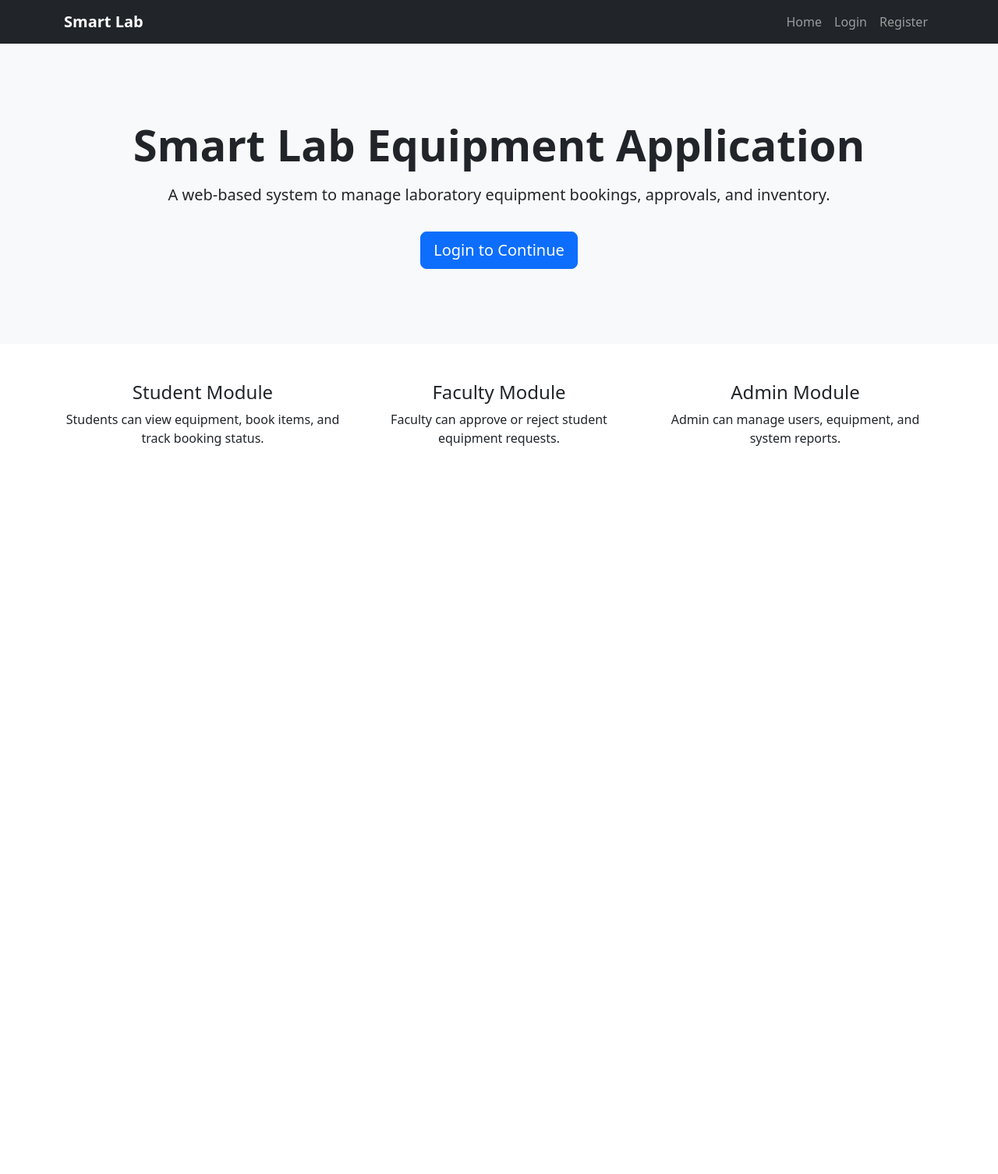
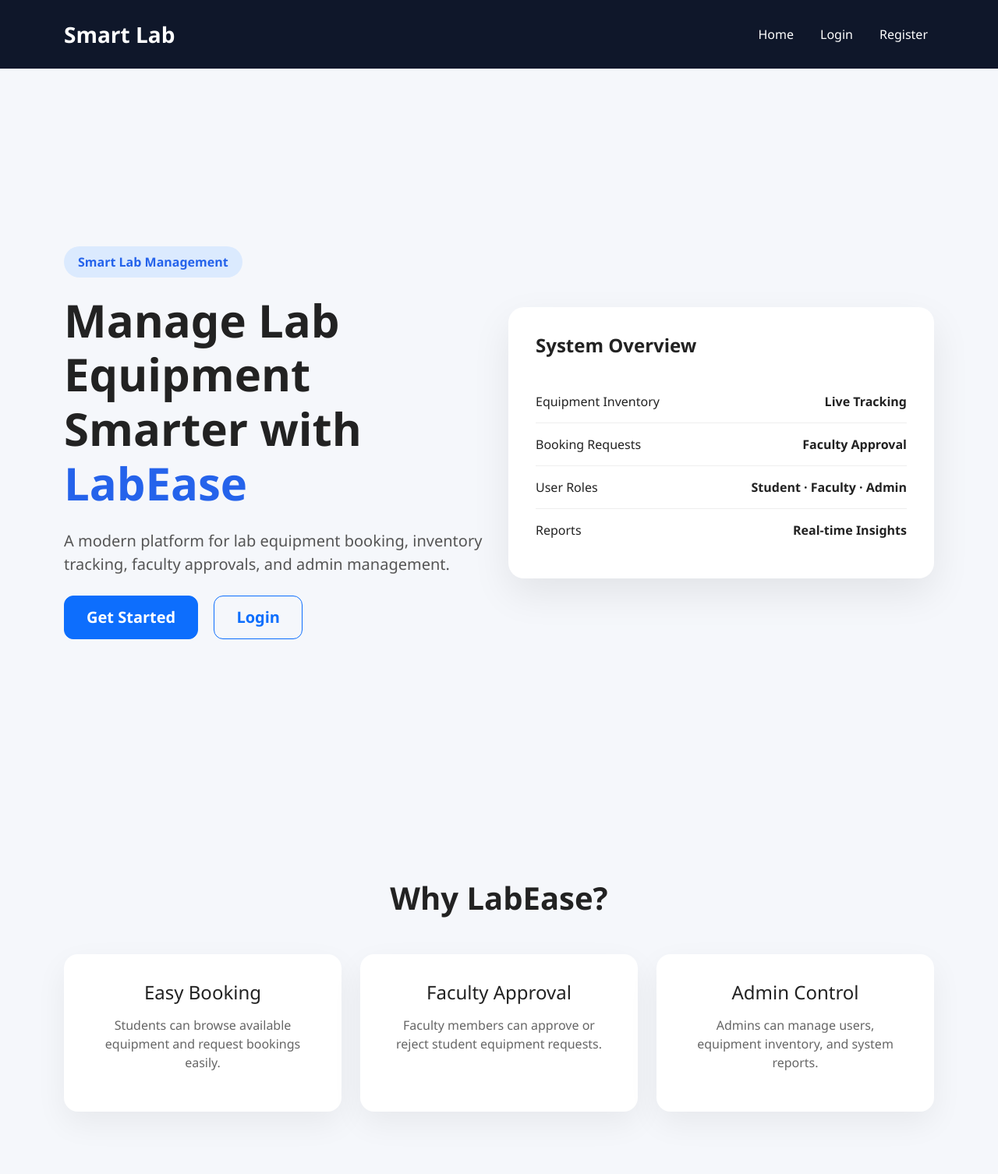
Before and after one commit to yashnandwani202-ops/smart-lab-equipment-application, a Flask app: page / in a window 1280 px wide. Shown: the whole page at 78% size. Before the commit the page ends 572 px from the top, so only its background shows below. Run offline with Flask 3, Linux system fonts and the light colour scheme; some libraries are stand-ins or nearby versions.

Commit message:
Redesigned landing page and added custom styling

```diff
--- /dev/null
+++ b/static/css/style.css
@@ -0,0 +1,124 @@
+body{
+    font-family: 'Segoe UI', sans-serif;
+    background:#f5f7fb;
+    color:#222;
+}
+
+/* Navbar */
+
+.navbar{
+    padding:18px 0;
+    background:#0f172a !important;
+}
+
+.navbar-brand{
+    font-size:28px;
+    font-weight:bold;
+}
+
+.nav-link{
+    color:white !important;
+    margin-left:18px;
+    transition:.3s;
+}
+
+.nav-link:hover{
+    color:#38bdf8 !important;
+}
+
+/* Hero Section */
+
+.hero-section{
+    padding:80px 0;
+}
+
+.hero-badge{
+    display:inline-block;
+    padding:8px 18px;
+    background:#dbeafe;
+    color:#2563eb;
+    border-radius:30px;
+    font-weight:600;
+    margin-bottom:20px;
+}
+
+.hero-title{
+    font-size:58px;
+    font-weight:800;
+    line-height:1.2;
+}
+
+.hero-title span{
+    color:#2563eb;
+}
+
+.hero-text{
+    font-size:20px;
+    color:#555;
+    margin:25px 0;
+}
+
+.hero-buttons .btn{
+    border-radius:12px;
+    padding:12px 28px;
+    font-weight:600;
+}
+
+/* Right Card */
+
+.hero-card{
+    background:white;
+    padding:35px;
+    border-radius:20px;
+    box-shadow:0 20px 50px rgba(0,0,0,.08);
+}
+
+.hero-card h4{
+    margin-bottom:30px;
+    font-weight:bold;
+}
+
+.overview-item{
+    display:flex;
+    justify-content:space-between;
+    padding:15px 0;
+    border-bottom:1px solid #eee;
+}
+
+.overview-item:last-child{
+    border:none;
+}
+
+/* Features */
+
+.features-section{
+    padding:80px 0;
+}
+
+.section-title{
+    font-size:40px;
+    font-weight:700;
+}
+
+.feature-card{
+    background:white;
+    border-radius:18px;
+    padding:35px;
+    text-align:center;
+    transition:.3s;
+    box-shadow:0 15px 40px rgba(0,0,0,.06);
+    height:100%;
+}
+
+.feature-card:hover{
+    transform:translateY(-10px);
+}
+
+.feature-card h5{
+    font-size:24px;
+    margin-bottom:15px;
+}
+
+.feature-card p{
+    color:#666;
+}
--- a/templates/base.html
+++ b/templates/base.html
@@ -5,6 +5,7 @@
     <title>Smart Lab Equipment Application</title>
 
     <link href="https://cdn.jsdelivr.net/npm/bootstrap@5.3.3/dist/css/bootstrap.min.css" rel="stylesheet">
+    <link rel="stylesheet" href="{{ url_for('static', filename='css/style.css') }}">
 </head>
 
 <body>
--- a/templates/index.html
+++ b/templates/index.html
@@ -2,31 +2,90 @@
 
 {% block content %}
 
-<section class="bg-light py-5">
-    <div class="container text-center py-5">
-        <h1 class="display-4 fw-bold">Smart Lab Equipment Application</h1>
-        <p class="lead mt-3">
-            A web-based system to manage laboratory equipment bookings, approvals, and inventory.
+<section class="hero-section">
+    <div class="container">
+        <div class="row align-items-center min-vh-100">
+
+            <div class="col-md-6">
+                <span class="hero-badge">Smart Lab Management</span>
+
+                <h1 class="hero-title">
+                    Manage Lab Equipment Smarter with <span>LabEase</span>
+                </h1>
+
+                <p class="hero-text">
+                    A modern platform for lab equipment booking, inventory tracking,
+                    faculty approvals, and admin management.
                 </p>
-        <a href="/login" class="btn btn-primary btn-lg mt-3">Login to Continue</a>
+
+                <div class="hero-buttons">
+                    <a href="/register" class="btn btn-primary btn-lg me-3">
+                        Get Started
+                    </a>
+
+                    <a href="/login" class="btn btn-outline-primary btn-lg">
+                        Login
+                    </a>
+                </div>
+            </div>
+
+            <div class="col-md-6">
+                <div class="hero-card">
+                    <h4>System Overview</h4>
+
+                    <div class="overview-item">
+                        <span>Equipment Inventory</span>
+                        <strong>Live Tracking</strong>
+                    </div>
+
+                    <div class="overview-item">
+                        <span>Booking Requests</span>
+                        <strong>Faculty Approval</strong>
+                    </div>
+
+                    <div class="overview-item">
+                        <span>User Roles</span>
+                        <strong>Student · Faculty · Admin</strong>
+                    </div>
+
+                    <div class="overview-item">
+                        <span>Reports</span>
+                        <strong>Real-time Insights</strong>
+                    </div>
+                </div>
+            </div>
+
+        </div>
     </div>
 </section>
 
-<section class="container py-5">
-    <div class="row text-center">
+<section class="features-section">
+    <div class="container">
+        <h2 class="section-title text-center">Why LabEase?</h2>
+
+        <div class="row mt-5">
+
             <div class="col-md-4">
-            <h4>Student Module</h4>
-            <p>Students can view equipment, book items, and track booking status.</p>
+                <div class="feature-card">
+                    <h5>Easy Booking</h5>
+                    <p>Students can browse available equipment and request bookings easily.</p>
+                </div>
             </div>
 
             <div class="col-md-4">
-            <h4>Faculty Module</h4>
-            <p>Faculty can approve or reject student equipment requests.</p>
+                <div class="feature-card">
+                    <h5>Faculty Approval</h5>
+                    <p>Faculty members can approve or reject student equipment requests.</p>
+                </div>
             </div>
 
             <div class="col-md-4">
-            <h4>Admin Module</h4>
-            <p>Admin can manage users, equipment, and system reports.</p>
+                <div class="feature-card">
+                    <h5>Admin Control</h5>
+                    <p>Admins can manage users, equipment inventory, and system reports.</p>
+                </div>
+            </div>
+
         </div>
     </div>
 </section>
```
Lines whose indentation alone changed are shown as unchanged.
